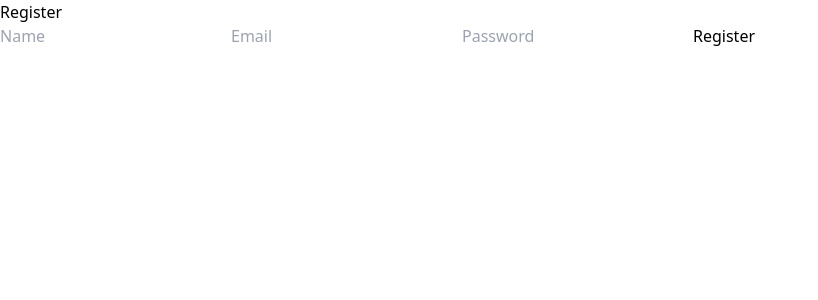
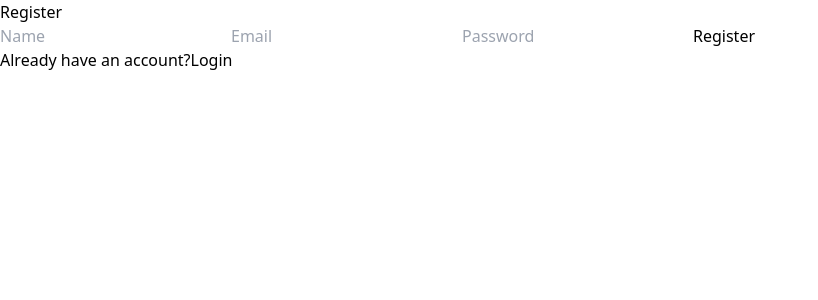
Before and after one commit to Reshmaa-Wijeyanandan/collaborative-notes-app, a React app in the folder frontend/: page /register in a window 1280 px wide. Shown: the top 300 px of the page, without its empty margins (0-818 px from the left). Built offline with nearby package versions, Linux system fonts and the light colour scheme; the HTML template or start-up script is replaced by a standard one.

Commit message:
Add redirect from register to login

```diff
--- a/frontend/src/pages/Dashboard.jsx
+++ b/frontend/src/pages/Dashboard.jsx
@@ -109,7 +109,7 @@
 
         <button
             onClick={searchNotes}
-            className="bg-green-600 text-white px-4 py-2"
+            className="bg-green-600 text-white px-4 py-2 rounded mt-2"
         >
             Search
         </button>
--- a/frontend/src/pages/Register.jsx
+++ b/frontend/src/pages/Register.jsx
@@ -1,5 +1,6 @@
 import { useState } from "react";
 import { useNavigate } from "react-router-dom";
+import { Link } from "react-router-dom";
 import API from "../services/api";
 
 function Register() {
@@ -73,6 +74,13 @@
           Register
         </button>
 
+        <p className="mt-4 text-center">
+          Already have an account?
+          <Link to="/login" className="text-green-600 ml-1">
+            Login
+          </Link>
+        </p>
+
       </form>
 
     </div>
```
